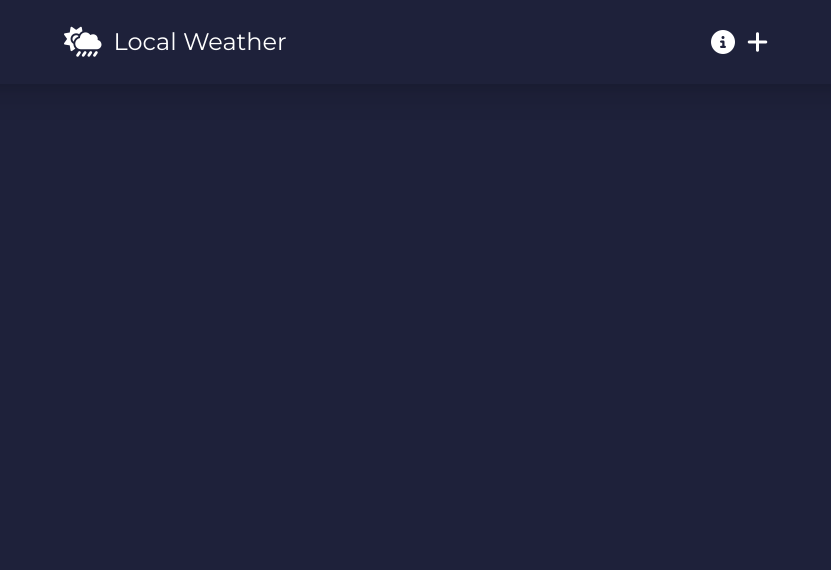
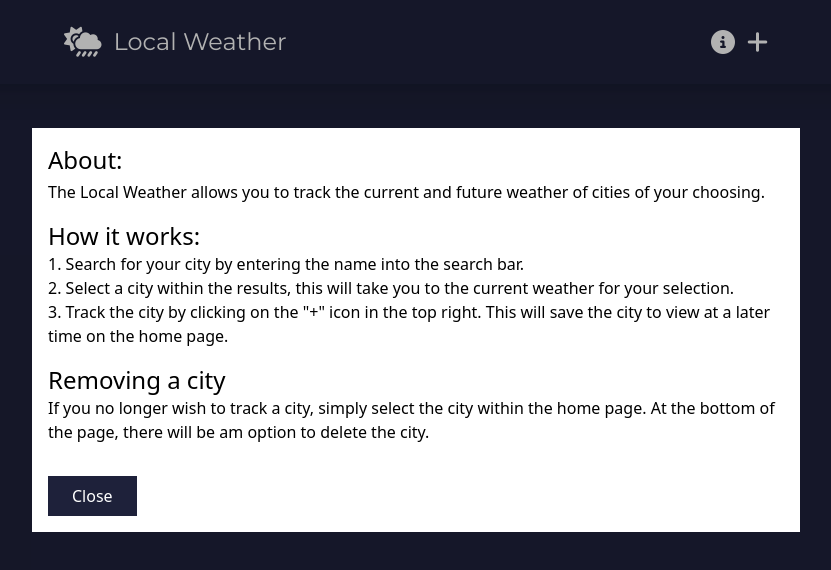
Before and after one commit to karayamanemre/vue-weather, a Vue app in the folder vue-weather/: page / in a window 1280 px wide. Both pictures are taken after a click on the icon 947 px from the left and 42 px from the top of the page. Shown: the top 570 px of the page, without its empty margins (224-1055 px from the left). Built offline with nearby package versions, Linux system fonts and the light colour scheme.

Commit message:
info modal

```diff
--- /dev/null
+++ b/vue-weather/src/components/BaseModal.vue
@@ -0,0 +1,58 @@
+<template>
+	<Teleport to="body">
+		<Transition name="modal-outer">
+			<div
+				v-if="modalActive"
+				class="absolute w-full bg-black bg-opacity-30 h-screen top-0 left-0 flex justify-center px-8">
+				<Transition name="modal-inner">
+					<div class="p-4 bg-white self-start mt-32 max-w-screen-md">
+						<slot />
+						<button
+							class="text-white mt-8 bg-weather-primary py-2 px-6"
+							@click="$emit('close-modal')">
+							Close
+						</button>
+					</div>
+				</Transition>
+			</div>
+		</Transition>
+	</Teleport>
+</template>
+
+<script setup>
+defineEmits(["close-modal"]);
+defineProps({
+	modalActive: {
+		type: Boolean,
+		default: false,
+	},
+});
+</script>
+
+<style scoped>
+.modal-outer-enter-active,
+.modal-outer-leave-active {
+	transition: opacity 0.3s cubic-bezier(0.52, 0.02, 0.19, 1.02);
+}
+.modal-outer-enter-from,
+.modal-outer-leave-to {
+	opacity: 0;
+}
+
+.modal-inner-enter-active {
+	transition: all 0.3s cubic-bezier(0.52, 0.02, 0.19, 1.02) 0.15s;
+}
+
+.modal-inner-leave-active {
+	transition: all 0.3s cubic-bezier(0.52, 0.02, 0.19, 1.02);
+}
+
+.modal-inner-enter-from {
+	opacity: 0;
+	transform: scale(0.8);
+}
+
+.modal-inner-leave-to {
+	transform: scale(0.8);
+}
+</style>
--- a/vue-weather/src/components/SiteNavigation.vue
+++ b/vue-weather/src/components/SiteNavigation.vue
@@ -11,14 +11,54 @@
 
 			<div class="flex gap-3 flex-1 justify-end">
 				<i
-					class="fas fa-circle-info text-2xl hover:text-gray-400 duration-150 cursor-pointer"></i>
+					class="fas fa-circle-info text-2xl hover:text-gray-400 duration-150 cursor-pointer"
+					@click="toggleModal"></i>
 				<i
 					class="fas fa-plus text-2xl hover:text-gray-400 duration-150 cursor-pointer"></i>
 			</div>
+			<BaseModal
+				:modalActive="modalActive"
+				@close-modal="toggleModal">
+				<div class="text-black">
+					<h1 class="text-2xl mb-1">About:</h1>
+					<p class="mb-4">
+						The Local Weather allows you to track the current and future weather
+						of cities of your choosing.
+					</p>
+					<h2 class="text-2xl">How it works:</h2>
+					<ol class="list-decimal list-inside mb-4">
+						<li>
+							Search for your city by entering the name into the search bar.
+						</li>
+						<li>
+							Select a city within the results, this will take you to the
+							current weather for your selection.
+						</li>
+						<li>
+							Track the city by clicking on the "+" icon in the top right. This
+							will save the city to view at a later time on the home page.
+						</li>
+					</ol>
+
+					<h2 class="text-2xl">Removing a city</h2>
+					<p>
+						If you no longer wish to track a city, simply select the city within
+						the home page. At the bottom of the page, there will be am option to
+						delete the city.
+					</p>
+				</div>
+			</BaseModal>
 		</nav>
 	</header>
 </template>
 
 <script setup>
+import { ref } from "vue";
 import { RouterLink } from "vue-router";
+import BaseModal from "./BaseModal.vue";
+
+const modalActive = ref(null);
+const toggleModal = () => {
+	modalActive.value = !modalActive.value;
+};
 </script>
```
